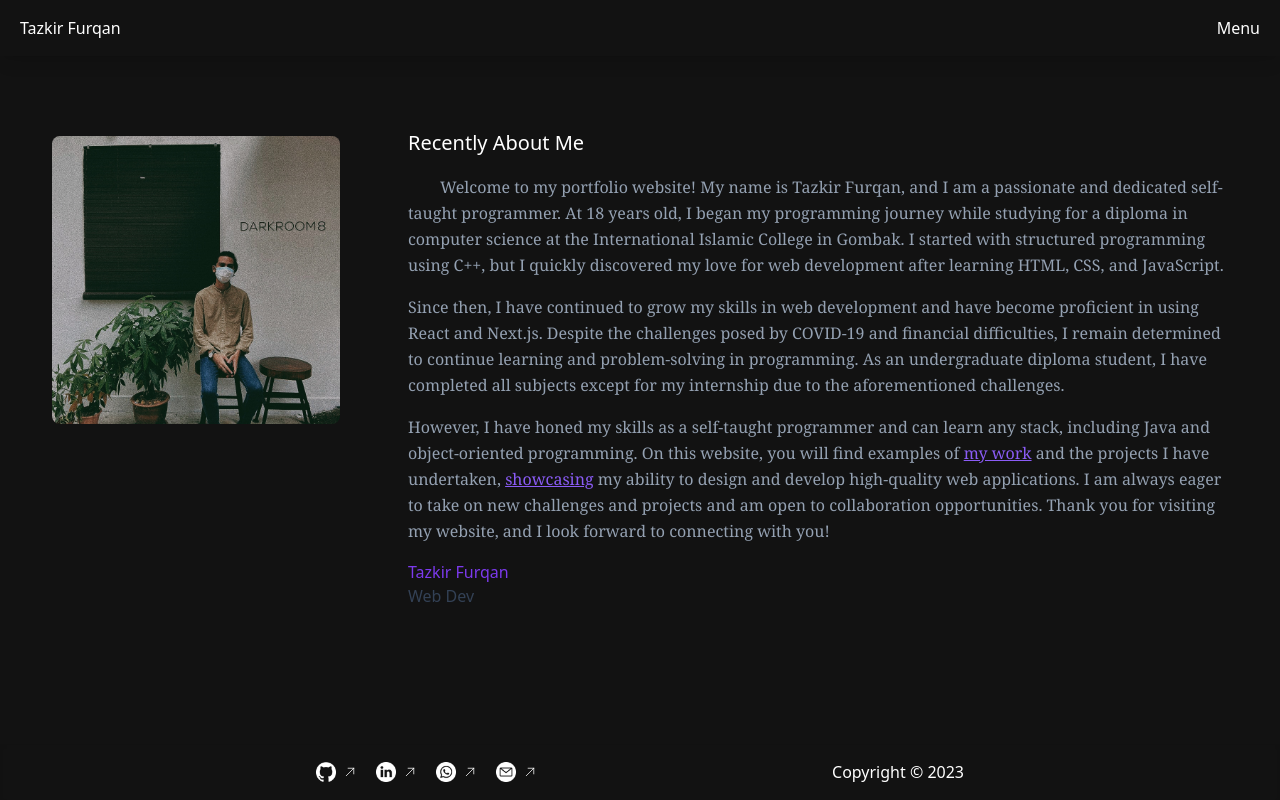
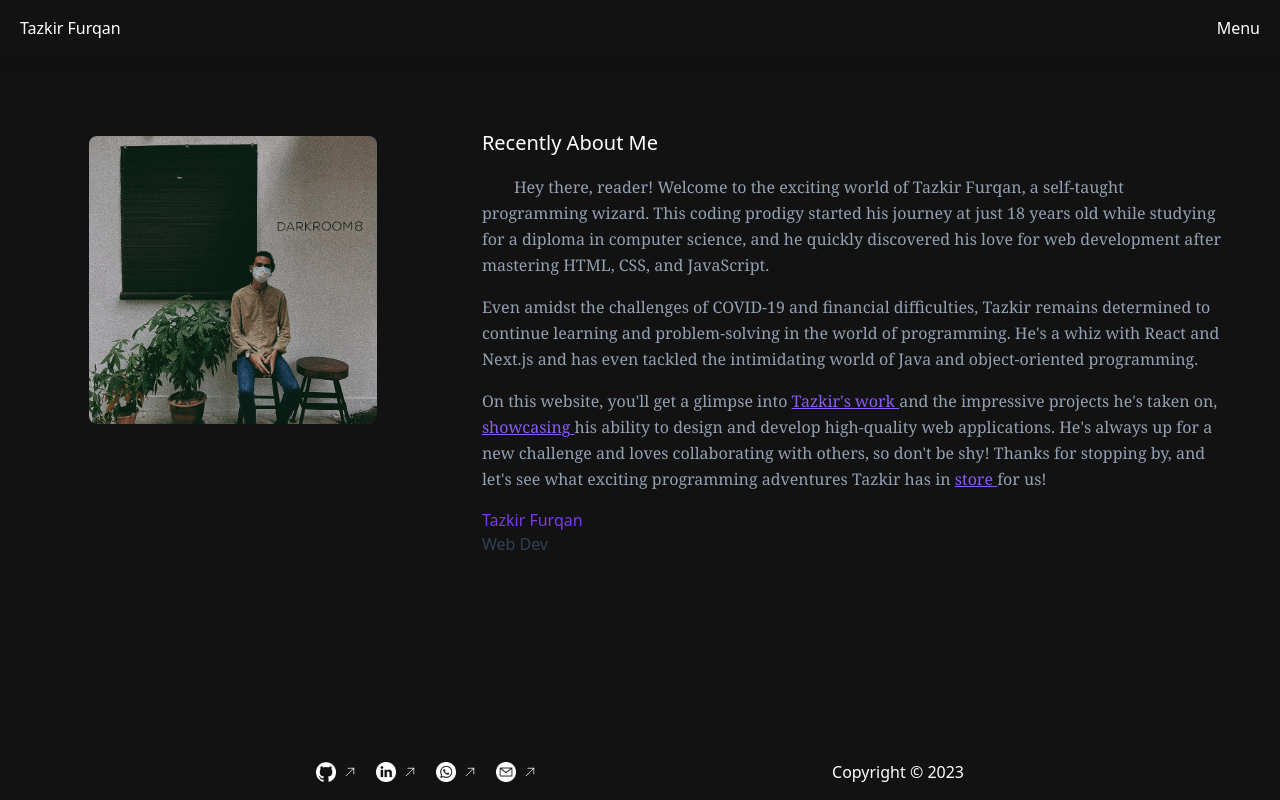
Before and after one commit to Tazkir/my-app, a Next.js app: page /about in a window 1280 px wide. Built offline with nearby package versions, Linux system fonts and the light colour scheme.

Commit message:
add animation, improve sentence
Signed-off-by: tazkir <tazkirfurqan77@gmail.com>

```diff
--- a/components/work/ShowcaseList.js
+++ b/components/work/ShowcaseList.js
@@ -20,13 +20,16 @@ function ShowcaseList({ data }) {
           </div>
 
           <Link target="_blank" href={show.link}>
+            <m.div whileHover={{ scale: 1.1 }}>
               <Image
                 src={show.image}
                 alt={show.name}
                 className="rounded-md"
                 height={100}
                 width={100}
+                loading="lazy"
               />
+            </m.div>
           </Link>
 
           <Link target="_blank" href={show.link}>
@@ -43,9 +46,12 @@ function ShowcaseList({ data }) {
             <h1>Tech Stack</h1>
             <div className="flex justify-center items-center">
               {show.stacks.map((stack) => (
-                <div className="flex items-center justify-center w-6 h-6 -mx-[6px] overflow-hidden rounded-full border-2 border-white bg-white">
-                  <Image src={stack} height={20} width={20} />
-                </div>
+                <m.div
+                  whileHover={{ scale: 1.2 }}
+                  className="flex items-center justify-center w-6 h-6 -mx-[6px] overflow-hidden rounded-full border-2 border-white bg-white"
+                >
+                  <Image src={stack} height={20} width={20} loading="lazy" />
+                </m.div>
               ))}
             </div>
           </div>
--- a/pages/about.js
+++ b/pages/about.js
@@ -42,38 +42,45 @@ function About() {
               </m.h1>
             </div>
             <p className="text-md font-serif leading-relaxed indent-8 max-md:indent-0">
-              Welcome to my portfolio website! My name is Tazkir Furqan, and I
-              am a passionate and dedicated self-taught programmer. At 18 years
-              old, I began my programming journey while studying for a diploma
-              in computer science at the International Islamic College in
-              Gombak. I started with structured programming using C++, but I
-              quickly discovered my love for web development after learning
-              HTML, CSS, and JavaScript.
+              Hey there, reader! Welcome to the exciting world of Tazkir Furqan,
+              a self-taught programming wizard. This coding prodigy started his
+              journey at just 18 years old while studying for a diploma in
+              computer science, and he quickly discovered his love for web
+              development after mastering HTML, CSS, and JavaScript.
             </p>
             <p className="text-md font-serif leading-relaxed">
-              Since then, I have continued to grow my skills in web development
-              and have become proficient in using React and Next.js. Despite the
-              challenges posed by COVID-19 and financial difficulties, I remain
-              determined to continue learning and problem-solving in
-              programming. As an undergraduate diploma student, I have completed
-              all subjects except for my internship due to the aforementioned
-              challenges.
+              Even amidst the challenges of COVID-19 and financial difficulties,
+              Tazkir remains determined to continue learning and problem-solving
+              in the world of programming. He's a whiz with React and Next.js
+              and has even tackled the intimidating world of Java and
+              object-oriented programming.
             </p>
             <p className="text-md font-serif leading-relaxed">
-              However, I have honed my skills as a self-taught programmer and
-              can learn any stack, including Java and object-oriented
-              programming. On this website, you will find examples of{' '}
-              <Link className="underline text-violet-500" href="/work">
-                my work
-              </Link>{' '}
-              and the projects I have undertaken,{' '}
-              <Link className="underline text-violet-500" href="/work">
-                showcasing
-              </Link>{' '}
-              my ability to design and develop high-quality web applications. I
-              am always eager to take on new challenges and projects and am open
-              to collaboration opportunities. Thank you for visiting my website,
-              and I look forward to connecting with you!
+              On this website, you'll get a glimpse into{' '}
+              <Link
+                className="underline text-violet-500 hover:text-violet-600"
+                href="/work"
+              >
+                Tazkir's work{' '}
+              </Link>
+              and the impressive projects he's taken on,{' '}
+              <Link
+                className="underline text-violet-500 hover:text-violet-600"
+                href="/work"
+              >
+                showcasing{' '}
+              </Link>
+              his ability to design and develop high-quality web applications.
+              He's always up for a new challenge and loves collaborating with
+              others, so don't be shy! Thanks for stopping by, and let's see
+              what exciting programming adventures Tazkir has in{' '}
+              <Link
+                className="underline text-violet-500 hover:text-violet-600"
+                href="/work"
+              >
+                store{' '}
+              </Link>
+              for us!{' '}
             </p>
 
             <figcaption class="font-medium ">
--- a/pages/api/hello.js
+++ /dev/null
@@ -1,5 +0,0 @@
-// Next.js API route support: https://nextjs.org/docs/api-routes/introduction
-
-export default function handler(req, res) {
-  res.status(200).json({ name: 'amin Doe' });
-}
--- a/pages/work.js
+++ b/pages/work.js
@@ -8,10 +8,9 @@ function work() {
       <div className="flex flex-col place-items-center space-y-5 pt-10 w-full pb-2">
         <h1 className="text-white text-xl font-bold">Case Studies</h1>
         <p className="text-center">
-          My showcase project is a web application that demonstrates my skills
-          in web development, UI/UX, backend, and technical knowledge. It has a
-          visually appealing interface, efficient backend, and showcases my
-          proficiency in various library and frameworks.
+          Check out my showcase project - it's a web app that displays my skills
+          in web development, UI/UX, backend, and tech. It's visually appealing,
+          has an efficient backend, and uses various libraries/frameworks.
         </p>
       </div>
       <div className="h-auto pb-10">
```
Also changed, not shown: 1 other file (tests, documents, lock files or other folders). Lines whose indentation alone changed are shown as unchanged.
